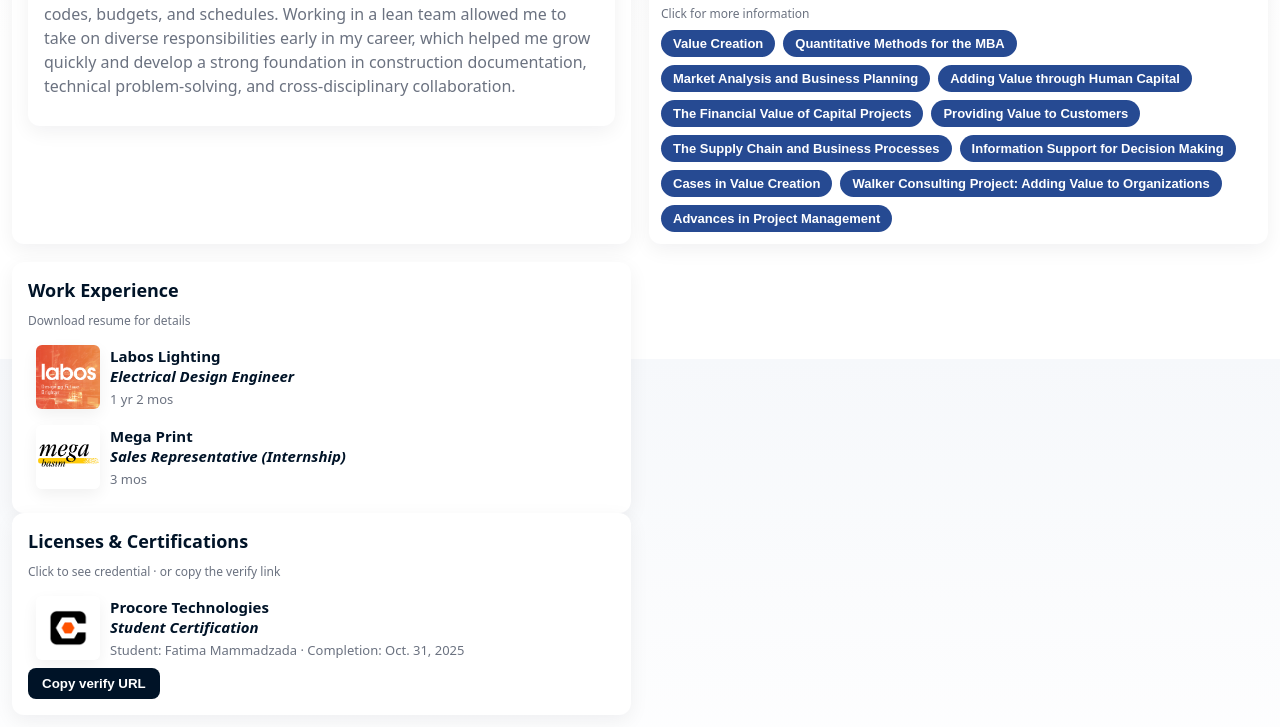
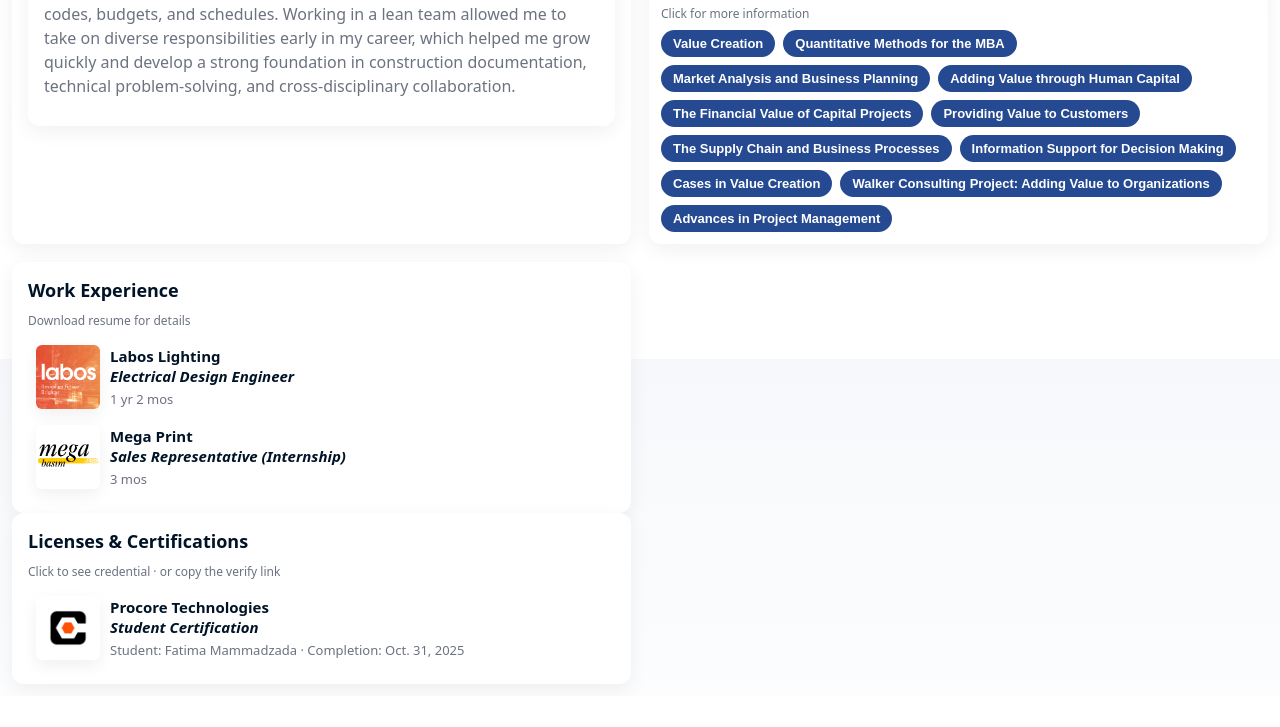
Before and after one commit to fatimamammadzada/fatimamammadzada.github.io, a website: page index.html in a window 1280 px wide. Shown: the part 441-1168 px from the top of the page. After the commit the page ends 1137 px from the top, so only its background shows below. Drawn offline with Linux system fonts and the light colour scheme.

Commit message:
Update index.html

```diff
--- a/index.html
+++ b/index.html
@@ -127,16 +127,7 @@
       </div>
     </a>
 
-    <!-- Copy verify URL button -->
-    <button
-      class="copy-verify"
-      type="button"
-      aria-label="Copy Procore verify link"
-      data-url="http://verify.skilljar.com/c/5q5mkczjsmxh"
-      title="Copy verify URL"
-    >
-      Copy verify URL
-    </button>
+
   </div>
 </div>
 
```
